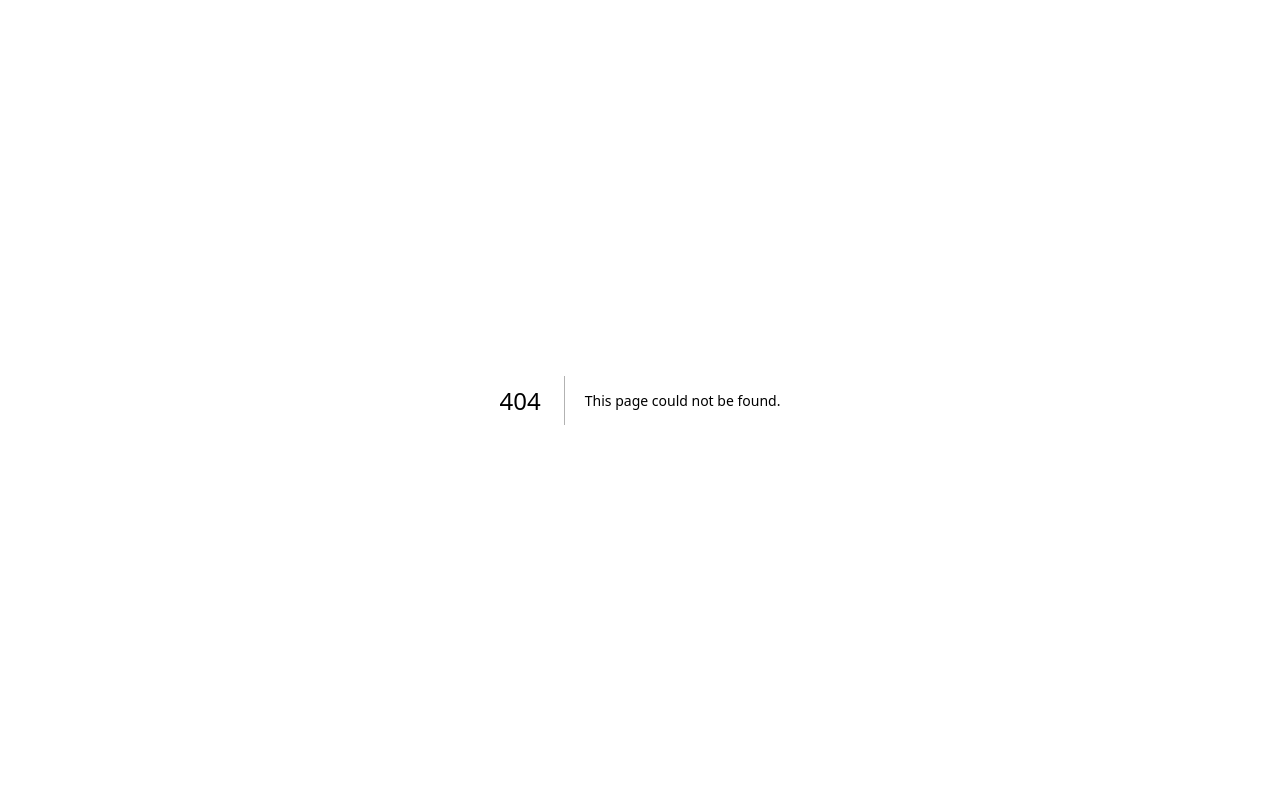
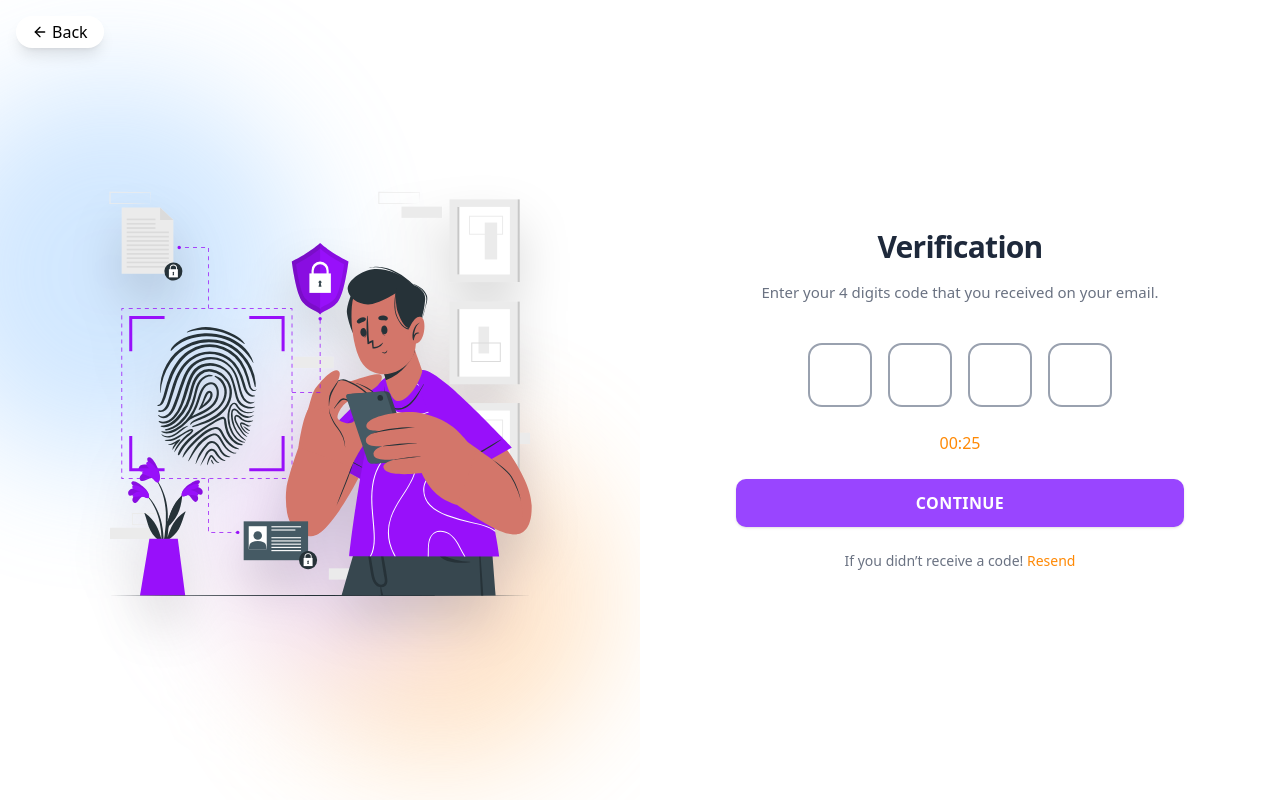
Before and after one commit to muhammadranju/smrtscrub-medical-app, a Next.js app: page /verify-otp in a window 1280 px wide. Before the commit this address had no page. Built offline with nearby package versions, Linux system fonts and the light colour scheme.

Commit message:
feat(auth): add OTP verification page and form component

```diff
--- /dev/null
+++ b/app/(auth)/verify-otp/VerifyOTPForm.tsx
@@ -0,0 +1,117 @@
+"use client";
+
+import { Button } from "@/components/ui/button";
+import { cn } from "@/lib/utils";
+import { useRouter } from "next/navigation";
+import { useEffect, useRef, useState } from "react";
+
+export function VerifyOTPForm({
+  className,
+  ...props
+}: React.ComponentProps<"form">) {
+  const router = useRouter();
+  const [otp, setOtp] = useState(["", "", "", ""]);
+  const inputRefs = useRef<(HTMLInputElement | null)[]>([]);
+  const [timeLeft, setTimeLeft] = useState(30);
+
+  useEffect(() => {
+    if (timeLeft > 0) {
+      const timerId = setTimeout(() => setTimeLeft(timeLeft - 1), 1000);
+      return () => clearTimeout(timerId);
+    }
+  }, [timeLeft]);
+
+  const handleChange = (index: number, value: string) => {
+    if (isNaN(Number(value))) return;
+    const newOtp = [...otp];
+    newOtp[index] = value;
+    setOtp(newOtp);
+
+    // Focus next input
+    if (value !== "" && index < 3) {
+      inputRefs.current[index + 1]?.focus();
+    }
+  };
+
+  const handleKeyDown = (
+    index: number,
+    e: React.KeyboardEvent<HTMLInputElement>,
+  ) => {
+    if (e.key === "Backspace" && !otp[index] && index > 0) {
+      inputRefs.current[index - 1]?.focus();
+    }
+  };
+
+  const handleSubmit = (e: React.FormEvent) => {
+    e.preventDefault();
+    const code = otp.join("");
+    if (code.length === 4) {
+      console.log("Verifying OTP:", code);
+      router.push("/reset-password");
+    }
+  };
+
+  const formatTime = (seconds: number) => {
+    const mins = Math.floor(seconds / 60);
+    const secs = seconds % 60;
+    return `${mins < 10 ? "0" : ""}${mins}:${secs < 10 ? "0" : ""}${secs}`;
+  };
+
+  return (
+    <form
+      className={cn("flex flex-col gap-6", className)}
+      onSubmit={handleSubmit}
+      {...props}
+    >
+      <div className="flex flex-col items-center gap-2 text-center">
+        <h1 className="text-3xl font-bold tracking-tight text-[#1e293b]">
+          Verification
+        </h1>
+        <p className="text-[15px] text-gray-500 mt-2">
+          Enter your 4 digits code that you received on your email.
+        </p>
+      </div>
+
+      <div className="space-y-6 mt-4">
+        <div className="flex justify-center gap-4">
+          {otp.map((digit, index) => (
+            <input
+              key={index}
+              ref={(el) => {
+                inputRefs.current[index] = el;
+              }}
+              type="text"
+              maxLength={1}
+              value={digit}
+              onChange={(e) => handleChange(index, e.target.value)}
+              onKeyDown={(e) => handleKeyDown(index, e)}
+              className="w-16 h-16 text-center text-2xl border-2 border-gray-400 focus:border-purple-500 focus:outline-none transition-colors rounded-xl"
+            />
+          ))}
+        </div>
+
+        <div className="text-center text-orange-400 font-medium">
+          {formatTime(timeLeft)}
+        </div>
+
+        <Button
+          type="submit"
+          className="w-full h-12 bg-[#9945FF] hover:bg-[#7c4dff] text-white font-semibold rounded-lg text-base shadow-sm uppercase tracking-wide"
+        >
+          CONTINUE
+        </Button>
+
+        <div className="text-center text-sm text-gray-500">
+          If you didn’t receive a code!{" "}
+          <button
+            type="button"
+            className="text-orange-400 hover:underline font-medium"
+            onClick={() => setTimeLeft(30)}
+          >
+            Resend
+          </button>
+        </div>
+      </div>
+    </form>
+  );
+}
--- /dev/null
+++ b/app/(auth)/verify-otp/page.tsx
@@ -0,0 +1,42 @@
+import BackLoginButton from "@/components/shared/BackLoginButton";
+import { VerifyOTPForm } from "./VerifyOTPForm";
+import Image from "next/image";
+
+export default function VerifyOTPPage() {
+  return (
+    <div className="grid min-h-screen lg:grid-cols-2">
+      {/* Left side - Illustration */}
+      <div className="relative hidden lg:block bg-linear-gradient-to-br from-gray-50 via-blue-50 to-purple-50/30 overflow-hidden">
+        {/* Abstract background elements */}
+        <div className="absolute inset-0 opacity-40 pointer-events-none">
+          <div className="absolute -left-20 top-20 w-96 h-96 bg-blue-300 rounded-full blur-3xl"></div>
+          <div className="absolute right-10 bottom-10 w-80 h-80 bg-orange-300 rounded-full blur-3xl"></div>
+          <div className="absolute left-1/3 top-1/2 w-64 h-64 bg-purple-300 rounded-full blur-3xl"></div>
+        </div>
+
+        {/* Main illustration */}
+        <div className="absolute inset-0 flex items-center justify-center p-10">
+          <Image
+            src="/bg/login.svg"
+            alt="Illustration"
+            width={800}
+            height={600}
+            className="object-contain drop-shadow-2xl max-w-[90%] max-h-[90%]"
+            priority
+          />
+        </div>
+      </div>
+
+      {/* Right side - Form */}
+      <div className="flex flex-col bg-white">
+        <div className="flex-1 flex items-center justify-center p-6 md:p-10 lg:p-16">
+          <div className="w-full max-w-md">
+            <VerifyOTPForm />
+          </div>
+        </div>
+      </div>
+      {/* Back to login button */}
+      <BackLoginButton />
+    </div>
+  );
+}
```
